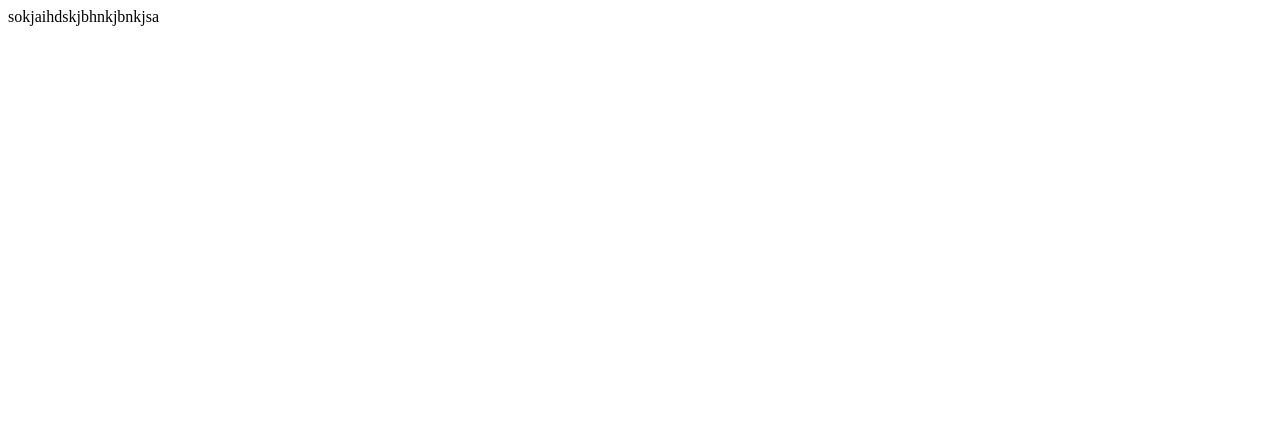
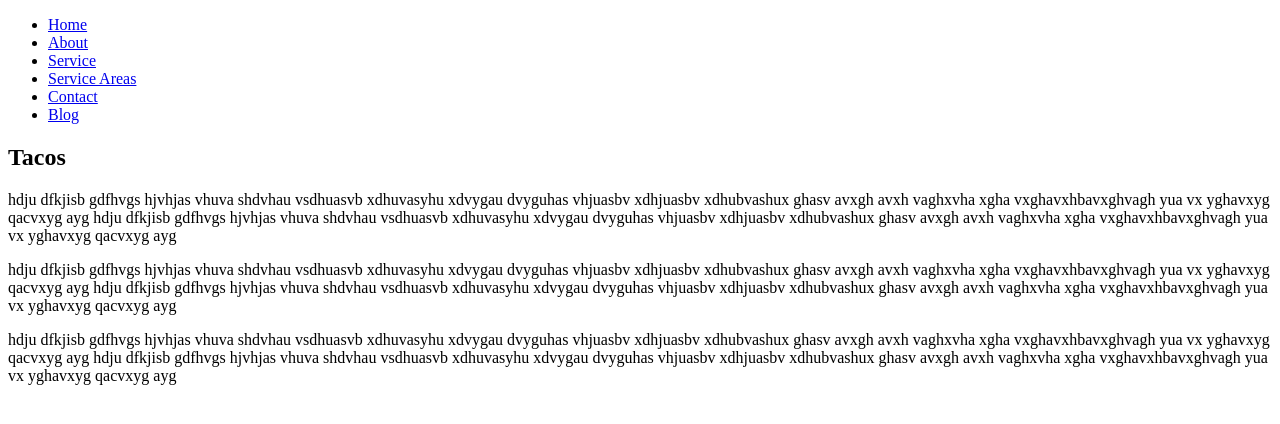
Before and after one commit to mparente22/corsework, a plain HTML site: page index.html in a window 1280 px wide. Drawn offline with Linux system fonts and the light colour scheme.

Commit message:
new file

```diff
--- a/index.html
+++ b/index.html
@@ -1 +1,30 @@
-sokjaihdskjbhnkjbnkjsa
+<!DOCTYPE html>
+<html lang="en">
+<head>
+    <meta charset="UTF-8">
+    <meta http-equiv="X-UA-Compatible" content="IE=edge">
+    <meta name="viewport" content="width=device-width, initial-scale=1.0">
+    <title>Document</title>
+</head>
+<body>
+    <nav>
+        <ul>
+            <li><a href="/">Home</a></li>
+            <li><a href="/">About</a></li>
+            <li><a href="/">Service</a></li>
+            <li><a href="/">Service Areas</a></li>
+            <li><a href="/">Contact</a></li>
+            <li><a href="/">Blog</a></li>
+        </ul>
+    </nav>
+    <section>
+<h1>Tacos</h1>
+<p>hdju dfkjisb gdfhvgs hjvhjas vhuva shdvhau vsdhuasvb xdhuvasyhu xdvygau dvyguhas vhjuasbv xdhjuasbv xdhubvashux ghasv avxgh avxh vaghxvha xgha vxghavxhbavxghvagh yua vx yghavxyg qacvxyg ayg hdju dfkjisb gdfhvgs hjvhjas vhuva shdvhau vsdhuasvb xdhuvasyhu xdvygau dvyguhas vhjuasbv xdhjuasbv xdhubvashux ghasv avxgh avxh vaghxvha xgha vxghavxhbavxghvagh yua vx yghavxyg qacvxyg ayg</p>
+
+<p>hdju dfkjisb gdfhvgs hjvhjas vhuva shdvhau vsdhuasvb xdhuvasyhu xdvygau dvyguhas vhjuasbv xdhjuasbv xdhubvashux ghasv avxgh avxh vaghxvha xgha vxghavxhbavxghvagh yua vx yghavxyg qacvxyg ayg hdju dfkjisb gdfhvgs hjvhjas vhuva shdvhau vsdhuasvb xdhuvasyhu xdvygau dvyguhas vhjuasbv xdhjuasbv xdhubvashux ghasv avxgh avxh vaghxvha xgha vxghavxhbavxghvagh yua vx yghavxyg qacvxyg ayg</p>
+
+<p>hdju dfkjisb gdfhvgs hjvhjas vhuva shdvhau vsdhuasvb xdhuvasyhu xdvygau dvyguhas vhjuasbv xdhjuasbv xdhubvashux ghasv avxgh avxh vaghxvha xgha vxghavxhbavxghvagh yua vx yghavxyg qacvxyg ayg hdju dfkjisb gdfhvgs hjvhjas vhuva shdvhau vsdhuasvb xdhuvasyhu xdvygau dvyguhas vhjuasbv xdhjuasbv xdhubvashux ghasv avxgh avxh vaghxvha xgha vxghavxhbavxghvagh yua vx yghavxyg qacvxyg ayg</p>
+    </section>
+
+</body>
+</html>
```
